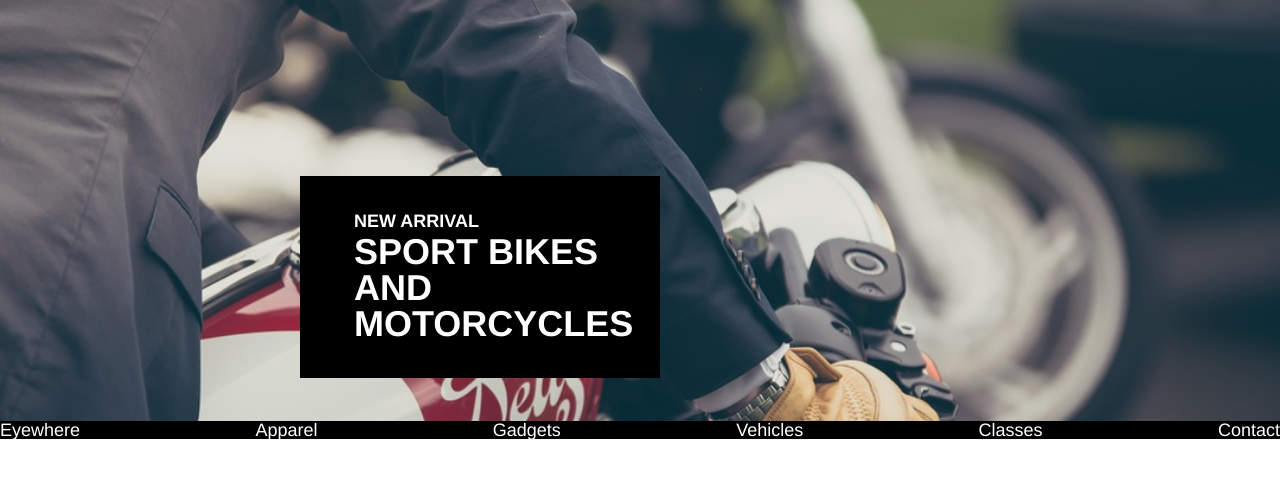
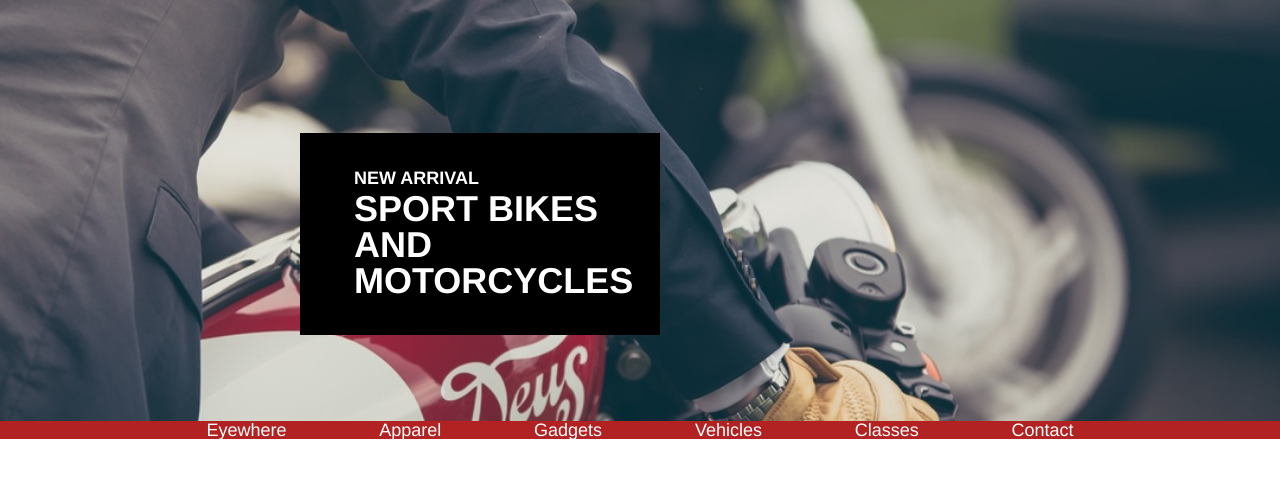
Before and after one commit to TrapperCopter/SecretAgentSupply, a plain HTML site: page index.html in a window 1280 px wide. Shown: the part 71-548 px from the top of the page. Drawn offline with Linux system fonts and the light colour scheme.

Commit message:
navigationbar

```diff
--- a/resources/style.css
+++ b/resources/style.css
@@ -34,9 +34,8 @@ html {
   height: 25rem;
   width: 960px;
   display: flex;
-  flex-direction: row;
+  flex-direction: column;
   align-items: center;
-  justify-content: center;
 }
 .image-container {
   display: block;
@@ -49,22 +48,20 @@ html {
 
 }
 .text-block {
-  display: flex;
-  flex-direction: column;
-  justify-content: space-between;
   margin: 9rem 0 0 0;
   background-color: black;
   width: 20rem;
+  height: auto;
 }
 
 .pre-title {
- padding: 2rem 0 0.25rem 3rem;
+ margin: 2rem 0rem 0.25rem 3rem;
  font-size: 1rem;
  font-weight: bold;
  text-transform: uppercase;
 }
 .title {
-padding: 0 0 2rem 3rem;
+margin:  0rem 0rem 2rem 3rem;
 font-size: 2rem;
 font-weight: bold;
 text-transform: uppercase;
@@ -74,17 +71,20 @@ text-transform: uppercase;
 .nav-bar {
   width: 100%;
   background-color: firebrick;
+  height: auto;
 
 }
 .nav-container {
-  background-color: black;
-  width 960px;
-  margin: 0 auto;
+  width: 960px;
+  margin: auto auto;
+  height: auto;
   display: flex;
   flex-direction: row;
-  justify-content: space-between;
+  justify-content: space-around;
 }
 .nav-container span{
   display: block;
   padding: 0.75rem 0rem 0.75 0rem;
+  height: auto;
+
 }
```
